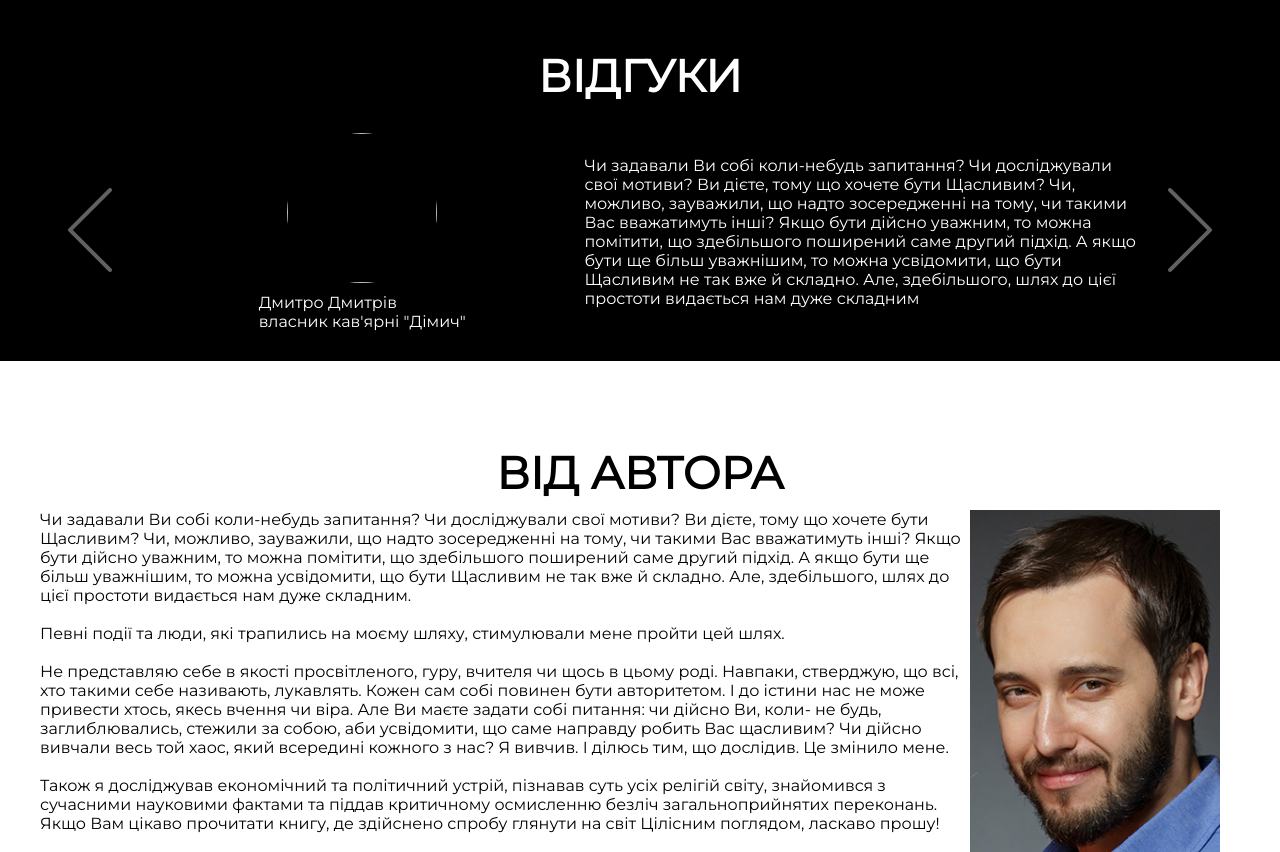
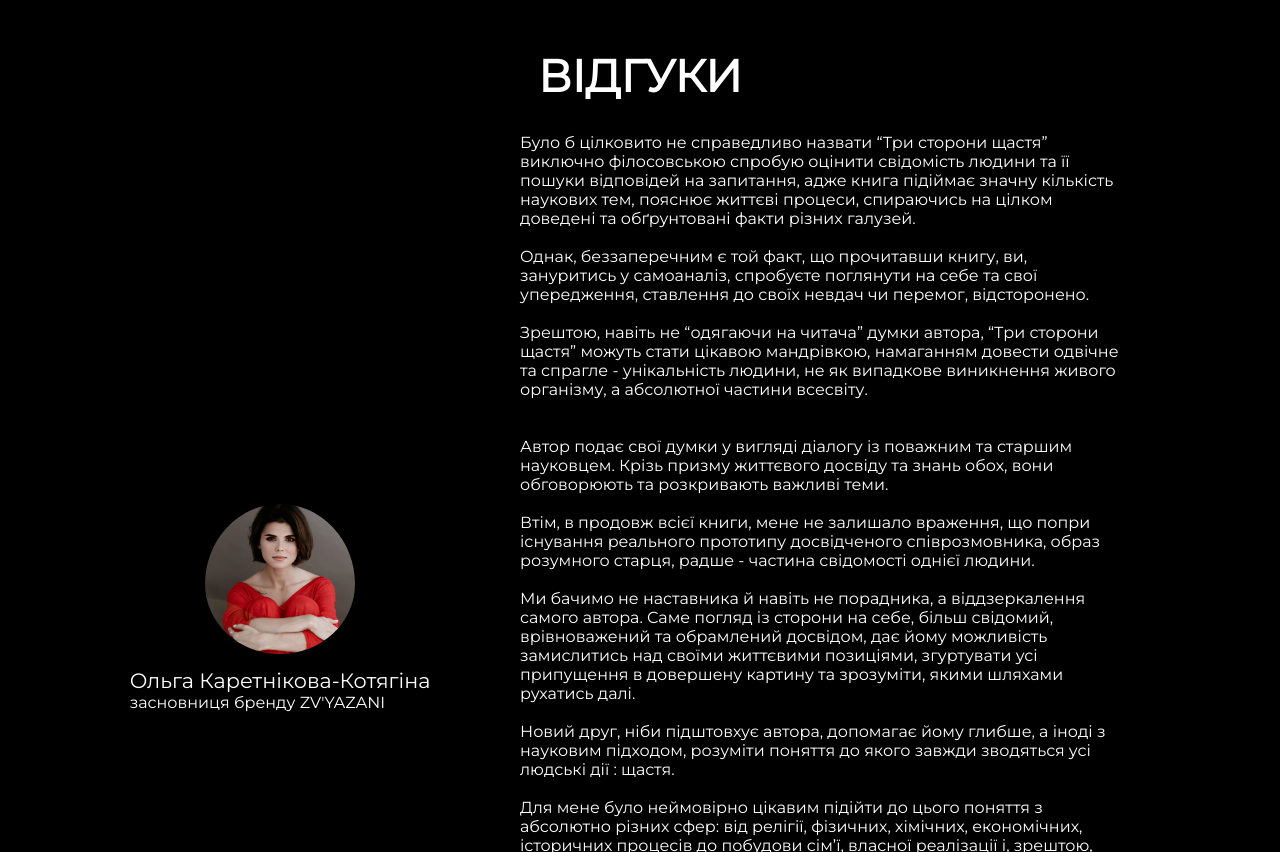
Before and after one commit to WiseHands/Book-Landing-Page, a plain HTML site: page index.html in a window 1280 px wide. Shown: the part 2940-3792 px from the top of the page. Drawn offline with Linux system fonts and the light colour scheme; a web font is replaced by a local one.

Commit message:
change look photo, add review

```diff
--- a/index.html
+++ b/index.html
@@ -173,11 +173,11 @@
         <div class="look-info">
             <h2>Цілісний погляд на світ</h2>
             <div class="look-block">
-                <img src="image/look1.jpg" alt="книга три сторони">
+                <img src="image/look11.jpg" alt="книга три сторони">
                 <p>Про те, як влаштована економічна система, яке майбутнє в капіталізму і яке нас чекає прийдешнє, якщо не зміниться Людина.</p>
             </div>
             <div class="look-block">
-                <img src="image/look2.jpg" alt="книга Святослав Беш">
+                <img src="image/look22.jpg" alt="книга Святослав Беш">
                 <p>Досліджено усі релігії світу. Відображено, наскільки хибно вважати, що якась одна з них може бути істинною. Знайдено те, що є спільного в усіх релігіях та ученнях.</p>
             </div>
             <div class="look-block">
@@ -185,11 +185,11 @@
                 <p>Представлено наукові факти. Висвітлено те, що наука і релігії в своїй глибині можуть прийти до спільного знаменника.</p>
             </div>
             <div class="look-block">
-                <img src="image/look4.jpg" alt="цілісний погляд">
+                <img src="image/look44.jpg" alt="цілісний погляд">
                 <p>Про любов і усвідомлення, що її джерелом є не хтось інший, а лише ми самі.</p>
             </div>
             <div class="look-block">
-                <img src="image/look5.jpg" alt="як бути щасливим">
+                <img src="image/look55.jpg" alt="як бути щасливим">
                 <p>Про те, що означає дійсно бути Щасливим! Підтверджено, що треба не фокусуватись на тому, що зробити такого, щоб ним стати, а лише вивчити, які переконання заважають таким бути!</p>
             </div>
         </div>
@@ -237,22 +237,39 @@
         <section class="main-block" id="review">
         <h2>Відгуки</h2>
         <div class='review-info'>
-            <div class="control"><img src="image/back1.png"></div>
+            <!--<div class="control"><img src="image/back1.png"></div>-->
             <div class="review-author">
                 <div class="review-photo">
-                    <img src="image/look11.jpg" alt="">
+                    <img src="image/review1.jpg" alt="">
                 </div>
                 <div class="review-sign">
-                    <p>Дмитро Дмитрів<br>
-                        власник кав'ярні "Дімич"
+                    <p>Ольга Каретнікова-Котягіна<br>
+                        <p>засновниця бренду ZV'YAZANI</p>
                     </p>
                 </div>
             </div>
             <div class="review-text">
-                <p> Чи задавали Ви собі коли-небудь запитання? Чи досліджували свої мотиви? Ви дієте, тому що хочете бути Щасливим? Чи, можливо, зауважили, що надто зосередженні на тому, чи такими Вас вважатимуть інші? Якщо бути дійсно уважним, то можна помітити, що здебільшого поширений саме другий підхід. А якщо бути ще більш уважнішим, то можна усвідомити, що бути Щасливим не так вже й складно. Але, здебільшого, шлях до цієї простоти видається нам дуже складним
-                </p>
+                <p>Було б  цілковито не справедливо назвати “Три сторони щастя” виключно філосовською спробую оцінити  свідомість людини та її пошуки відповідей на запитання, адже книга підіймає значну кількість наукових  тем, пояснює життєві процеси, спираючись на цілком доведені та обґрунтовані факти різних галузей.</p>
+                <br>
+                <p>Однак, беззаперечним є той факт, що прочитавши книгу, ви, зануритись у самоаналіз, спробуєте поглянути на себе та свої упередження, ставлення до своїх невдач чи перемог, відсторонено. </p>
+                <br>
+                <p>Зрештою, навіть не “одягаючи на читача” думки автора,  “Три сторони щастя” можуть стати цікавою мандрівкою, намаганням довести одвічне та спрагле  - унікальність людини, не як випадкове виникнення живого організму, а абсолютної частини всесвіту.</p>
+                <br>
+                <p></p>
+                <br>
+                <p>Автор подає свої думки у вигляді діалогу із  поважним та старшим науковцем. Крізь призму життєвого досвіду та знань обох, вони обговорюють та розкривають важливі теми.  </p>
+                <br>
+                <p>Втім, в продовж всієї книги, мене не залишало враження, що попри існування реального прототипу досвідченого співрозмовника, образ розумного старця,  радше - частина свідомості однієї людини. </p>
+                <br>
+                <p>Ми бачимо не наставника й навіть не порадника, а віддзеркалення самого автора.  Саме погляд із сторони на себе,  більш свідомий, врівноважений та обрамлений досвідом, дає йому можливість замислитись над своїми життєвими позиціями, згуртувати усі припущення в довершену картину та зрозуміти, якими шляхами рухатись далі. </p>
+                <br>
+                <p>Новий друг, ніби підштовхує автора, допомагає йому глибше, а іноді з науковим підходом,  розуміти поняття до якого завжди зводяться усі людські дії :  щастя. </p>
+                <br>
+                <p>Для мене було неймовірно цікавим підійти до цього поняття з абсолютно різних сфер: від релігії, фізичних, хімічних, економічних, історичних процесів до побудови сім’ї, власної реалізації і, зрештою, стосунків із собою.  Відштовхуючись, від сказаного, можна допустити, що у щастя значно більше трьох сторін. Але величезним подарунком автора своїм читачам – є можливість ставити питання в паралель і шукати свої відповіді.</p>
+                <br>
+                <p>Я дозволю собі зазначити, що книга “не для всіх”. Частково ви будете не погоджуватись із текстом,  іноді обурюватись та  сумніватись в описах.  Можливо, читач зіштовхнеться з певною безальтернативністю автора. Але я також дам собі право  написати, що “Три сторони щастя” можуть  розпочати наповнення, поки порожньої ніші  ( українського книжкового ринку) в сфері філосовсько-наукових спроб оцінити сенс існування людини та прагнення любові в усіх її проявах.</p>
             </div>
-            <div class="control"><img src="image/forward1.png"></div>
+            <!--<div class="control"><img src="image/forward1.png"></div>-->
         </div>
     </section>
     </div>
--- a/style.css
+++ b/style.css
@@ -407,6 +407,9 @@ body h2 {
     padding-top: 20px;
     color: #fff;
 }
+.review-sign p:first-child {
+    font-size: 1.3rem;
+}
 .control {
     cursor: pointer;
 }
```
Also changed, not shown: image/look11.jpg (added), image/look22.jpg (added), image/look33.jpg, image/look44.jpg (added), image/look55.jpg (added), image/review1.jpg (added), 2 other files.
